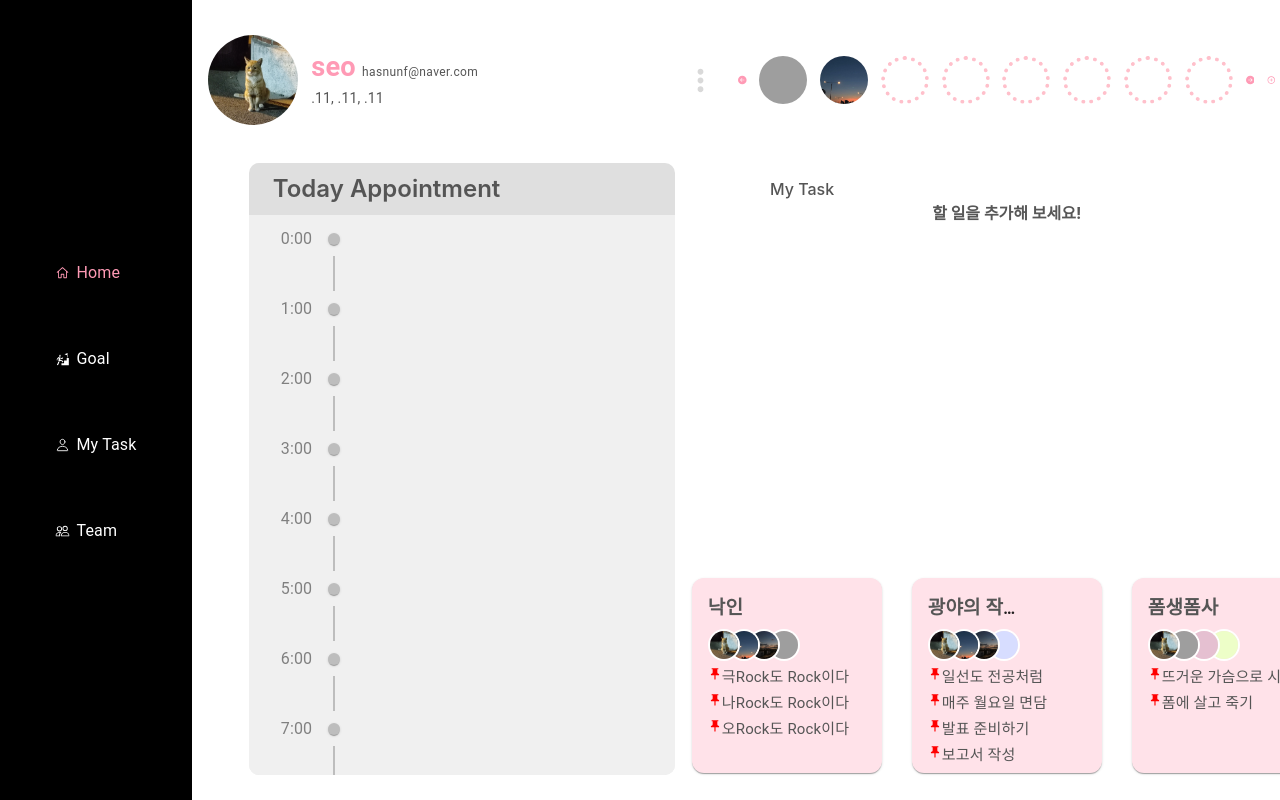
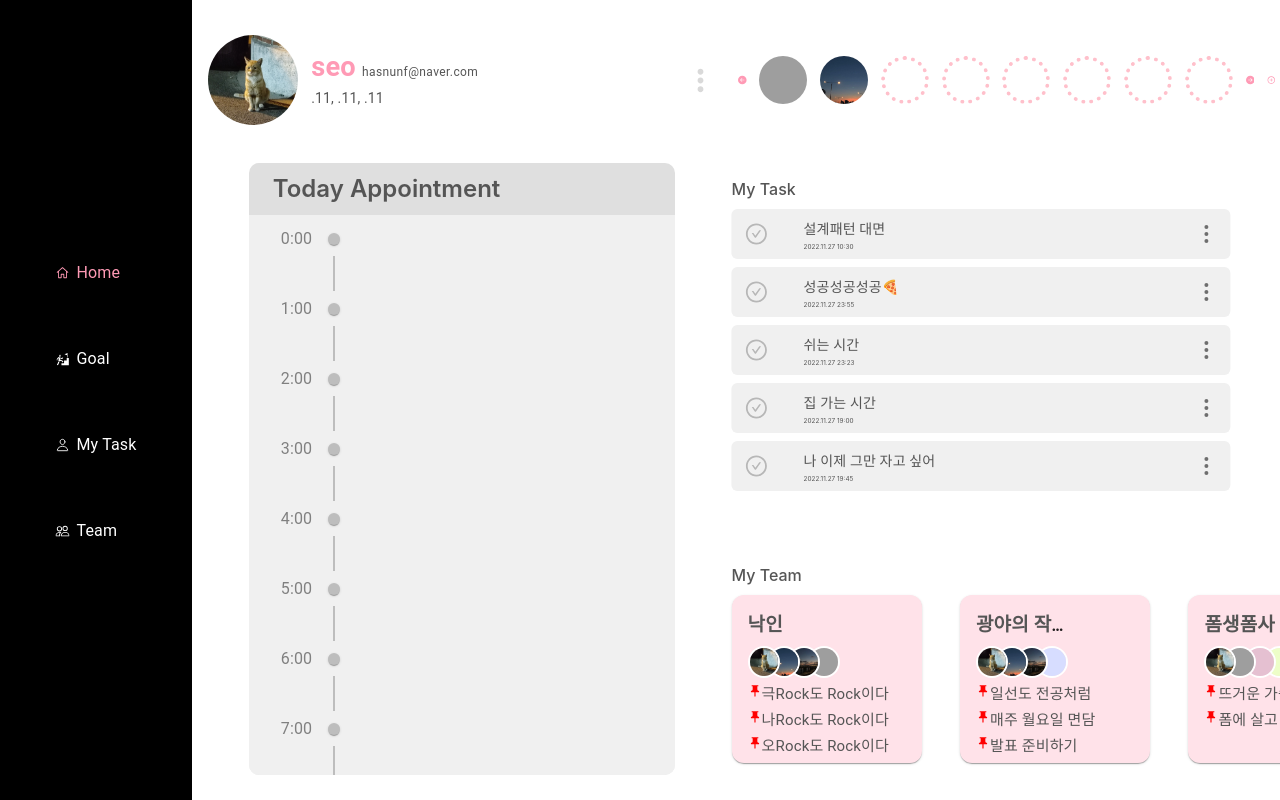
Before and after one commit to wannaseoji/ttodo, a React (Create React App) app: page / in a window 1280 px wide. Built offline with nearby package versions, Linux system fonts and the light colour scheme; grey boxes are pictures that could not be loaded.

Commit message:
home css

```diff
--- a/src/assets/task-data.json
+++ b/src/assets/task-data.json
@@ -4,7 +4,7 @@
         "id": "wannaseo",
         "category": "Study",
         "title": "설계패턴 대면",
-        "date": "2022-11-23",
+        "date": "2022-11-27",
         "hour": "10",
         "minute": "30",
         "check": false
@@ -14,7 +14,7 @@
         "id": "wannaseo",
         "category": "Study",
         "title": "성공성공성공🍕",
-        "date": "2022-11-23",
+        "date": "2022-11-27",
         "hour": "23",
         "minute": "55",
         "check": false
@@ -24,7 +24,7 @@
         "id": "wannaseo",
         "category": "Friend",
         "title": "쉬는 시간",
-        "date": "2022-11-23",
+        "date": "2022-11-27",
         "hour": "23",
         "minute": "23",
         "check": false
@@ -34,7 +34,7 @@
         "id": "wannaseo",
         "category": "Friend",
         "title": "운동운동",
-        "date": "2022-11-23",
+        "date": "2022-11-27",
         "hour": "none",
         "minute": "none",
         "check": true
@@ -44,7 +44,7 @@
         "id": "wannaseo",
         "category": "Study",
         "title": "쉬는 시간22",
-        "date": "2022-11-23",
+        "date": "2022-11-27",
         "hour": "14",
         "minute": "45",
         "check": true
@@ -54,7 +54,7 @@
         "id": "wannaseo",
         "category": "Exercise",
         "title": "집 가는 시간",
-        "date": "2022-11-23",
+        "date": "2022-11-27",
         "hour": "19",
         "minute": "00",
         "check": false
@@ -64,7 +64,7 @@
         "id": "wannaseo",
         "category": "Exercise",
         "title": "나 이제 그만 자고 싶어",
-        "date": "2022-11-23",
+        "date": "2022-11-27",
         "hour": "19",
         "minute": "45",
         "check": false
@@ -224,7 +224,7 @@
         "id": "wannaseo",
         "category": "Exercise",
         "title": "집 가는 시간",
-        "date": "2022-11-23",
+        "date": "2022-11-27",
         "hour": "19",
         "minute": "00",
         "check": false
@@ -234,7 +234,7 @@
         "id": "wannaseo",
         "category": "Exercise",
         "title": "집 가는 시간",
-        "date": "2022-11-23",
+        "date": "2022-11-27",
         "hour": "19",
         "minute": "00",
         "check": false
@@ -244,7 +244,7 @@
         "id": "wannaseo",
         "category": "a",
         "title": "집 가는 시간",
-        "date": "2022-11-23",
+        "date": "2022-11-27",
         "hour": "19",
         "minute": "00",
         "check": false
@@ -254,7 +254,7 @@
         "id": "wannaseo",
         "category": "b",
         "title": "집 가는 시간",
-        "date": "2022-11-23",
+        "date": "2022-11-27",
         "hour": "19",
         "minute": "00",
         "check": false
@@ -264,7 +264,7 @@
         "id": "wannaseo",
         "category": "c",
         "title": "집 가는 시간",
-        "date": "2022-11-23",
+        "date": "2022-11-27",
         "hour": "19",
         "minute": "00",
         "check": false
@@ -274,7 +274,7 @@
         "id": "wannaseo",
         "category": "d",
         "title": "집 가는 시간",
-        "date": "2022-11-23",
+        "date": "2022-11-27",
         "hour": "19",
         "minute": "00",
         "check": false
--- a/src/components/Team.js
+++ b/src/components/Team.js
@@ -8,7 +8,7 @@ import { MdPushPin } from 'react-icons/md';
 
 function Team({ data, memberData }) {
     return (
-        <Card style={{ backgroundColor: "#FFE2E9", margin: "15px", display:"inline-block" }} sx={{ maxWidth: 190, minWidth: 190, maxHeight: 195, minHeight: 195 , borderRadius: 3 }} >
+        <Card style={{ backgroundColor: "#FFE2E9", margin: "0", display:"inline-block" }} sx={{ maxWidth: 190, minWidth: 190, height:"21vh" , borderRadius: 3 }} >
             <CardContent>
                 {/* component={"span"} */}
                 <Typography align="left" sx={{fontWeight: 'bold', width:"8vw", overflow: 'hidden'
--- a/src/components/tasklist/HomeTaskList.js
+++ b/src/components/tasklist/HomeTaskList.js
@@ -8,7 +8,7 @@ function HomeTaskList({tasks = [], limit, onCheck = f => f, onModifyTaskModal =
         <>
             <List className='tasklist_container'
                 sx={{ bgcolor: 'background.paper',
-                marginTop:'1vh', marginRight:'6vw' }}>
+                marginTop:'1vh', width: "100%"}}>
                 <div id='category_top'>
                     <span id="category_name">My Task</span>
                 </div>
--- a/src/pages/Home.js
+++ b/src/pages/Home.js
@@ -213,7 +213,7 @@ const Home = ({ tasks, teamTask, teams, setTeamTask = f => f, setTasks = f => f,
             </div>
 
 
-            <div className="box tasklist">
+            <div className="box tasklist" style={{marginRight:"4vw"}}>
                 <HomeTaskList
                     tasks={todayTasks}
                     limit={todayTasks.length > 5 ? 5 : todayTasks.length}
@@ -229,9 +229,16 @@ const Home = ({ tasks, teamTask, teams, setTeamTask = f => f, setTasks = f => f,
                     onModifyTask={onModifyTask}
                     onDeleteTask={onDeleteTask} />
             </div>
-            <div className="box teamlist">
-                {initTeamCard()}
-                {teamCard.map(v => v)}
+            <div className="box teamlist" style={{display:"flex", alignContent:"flex-start", flexWrap:"wrap", justifyContent:"flex-start"}}>
+                <div>
+                    <div id='category_top'>
+                        <span id="category_name" style={{marginBottom:"1vh"}}>My Team</span>
+                    </div>
+                    <div style={{marginRight:"6vw", width:"100%", display:"flex", justifyContent:"space-between"}}>
+                        {initTeamCard()}
+                        {teamCard.map(v => v)}
+                    </div>
+                </div>
             </div>
         </div >
     );
```
